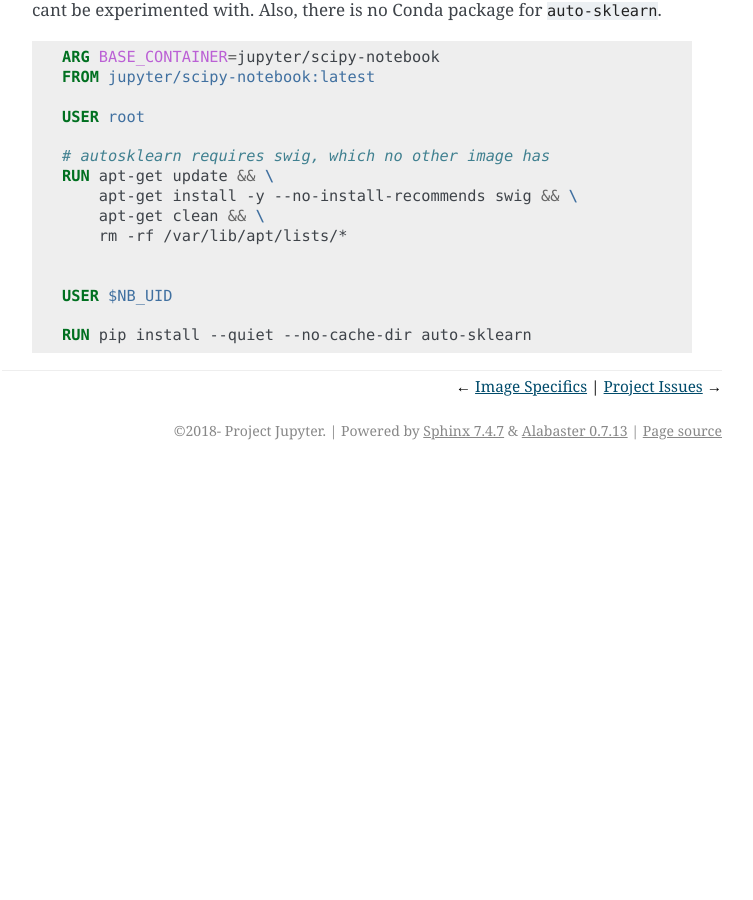
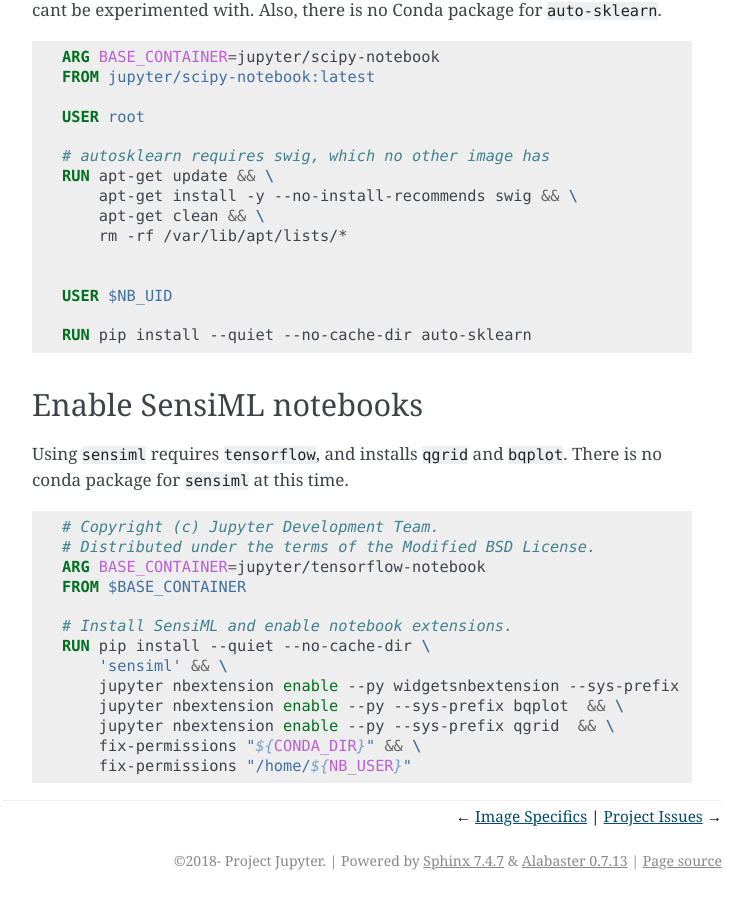
Before and after one commit to jupyter/docker-stacks, a Sphinx documentation site: the page built from docs/using/recipes.md, in a window 1280 px wide and 900 px high, scrolled down 10850 px. Shown: the whole window, without its empty margins (388-1141 px from the left). Built offline with Sphinx 7.4.7, drawn with Linux system fonts in a browser that asks for light colours; pages that are not in the unit, such as notebooks, are missing from menus; before the commit the page ends 11320 px from its top, so only the background shows below that; some of the changed text lies outside the part shown.

Commit message:
add recipe

````diff
--- a/docs/using/recipes.md
+++ b/docs/using/recipes.md
@@ -528,3 +528,24 @@
 
 RUN pip install --quiet --no-cache-dir auto-sklearn
 ```
+
+## Enable SensiML notebooks
+
+Using `sensiml` requires `tensorflow`, and installs `qgrid` and `bqplot`. There is no conda package for `sensiml` at this time.
+
+```dockerfile
+# Copyright (c) Jupyter Development Team.
+# Distributed under the terms of the Modified BSD License.
+ARG BASE_CONTAINER=jupyter/tensorflow-notebook
+FROM $BASE_CONTAINER
+
+# Install SensiML and enable notebook extensions.
+RUN pip install --quiet --no-cache-dir \
+    'sensiml' && \
+    jupyter nbextension enable --py widgetsnbextension --sys-prefix  && \
+    jupyter nbextension enable --py --sys-prefix bqplot  && \
+    jupyter nbextension enable --py --sys-prefix qgrid  && \
+    fix-permissions "${CONDA_DIR}" && \
+    fix-permissions "/home/${NB_USER}"
+
+```
````
